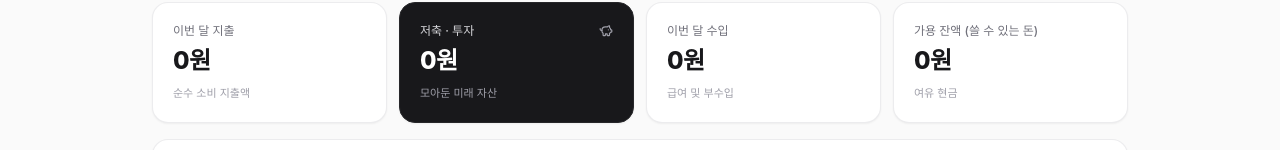
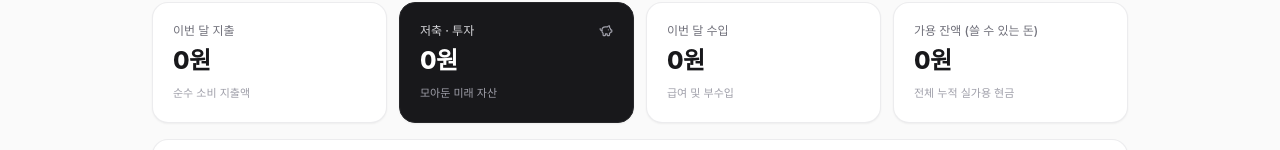
Before and after one commit to Bwaaab/my-budget, a React (Vite) app in the folder client/: page / in a window 1280 px wide. Shown: the part 121-271 px from the top of the page. Built offline with nearby package versions, Linux system fonts and the light colour scheme; no server answers.

Commit message:
feat: Make available cash balance cumulative across all months

```diff
--- a/client/src/App.jsx
+++ b/client/src/App.jsx
@@ -44,10 +44,17 @@ function computeClientStats(txList, year, month, monthlyBudget = 1200000, startD
   let totalIncome = 0;
   let totalSaving = 0;
   let allTimeSaving = 0;
+  let allTimeIncome = 0;
+  let allTimeExpense = 0;
 
   for (const t of allTx) {
+    const amt = Number(t.amount) || 0;
     if (isSavingTx(t)) {
-      allTimeSaving += Number(t.amount) || 0;
+      allTimeSaving += amt;
+    } else if (t.type === 'income') {
+      allTimeIncome += amt;
+    } else if (t.type === 'expense') {
+      allTimeExpense += amt;
     }
   }
 
@@ -79,8 +86,9 @@ function computeClientStats(txList, year, month, monthlyBudget = 1200000, startD
     }
   }
 
-  // Cash left to spend right now = Income - Expense - Saving
-  const balance = totalIncome - totalExpense - totalSaving;
+  // Cumulative cash left to spend right now across all months = AllTimeIncome - AllTimeExpense - AllTimeSaving
+  const balance = allTimeIncome - allTimeExpense - allTimeSaving;
+  const monthlyBalance = totalIncome - totalExpense - totalSaving;
   const remainingBudget = monthlyBudget - totalExpense;
   const budgetPercent = monthlyBudget > 0 ? Math.round((totalExpense / monthlyBudget) * 100) : 0;
   const needPercent = totalExpense > 0 ? Math.round((totalNeedExpense / totalExpense) * 100) : 0;
@@ -106,6 +114,7 @@ function computeClientStats(txList, year, month, monthlyBudget = 1200000, startD
     totalSaving,
     allTimeSaving,
     balance,
+    monthlyBalance,
     monthlyBudget,
     remainingBudget,
     budgetPercent,
--- a/client/src/components/SummaryCards.jsx
+++ b/client/src/components/SummaryCards.jsx
@@ -13,6 +13,7 @@ export default function SummaryCards({ stats, onOpenBudgetEdit }) {
     totalSaving = 0,
     allTimeSaving = 0,
     balance = 0,
+    monthlyBalance = 0,
     monthlyBudget = 1200000,
     remainingBudget = 0,
     budgetPercent = 0
@@ -68,18 +69,16 @@ export default function SummaryCards({ stats, onOpenBudgetEdit }) {
           </div>
         </div>
 
-        {/* 4. Available Cash Balance (Income - Expense - Saving) */}
+        {/* 4. Available Cash Balance (Cumulative across all months: AllTimeIncome - AllTimeExpense - AllTimeSaving) */}
         <div className="bg-white rounded-2xl p-3.5 sm:p-5 border border-zinc-200/70 shadow-xs min-w-0">
           <div className="text-xs font-medium text-zinc-500 mb-1 sm:mb-1.5 whitespace-nowrap">가용 잔액 (쓸 수 있는 돈)</div>
           <div className={`text-lg sm:text-2xl font-extrabold tracking-tight whitespace-nowrap truncate ${balance >= 0 ? 'text-zinc-900' : 'text-rose-700'}`}>
             {balance > 0 ? `+${formatKRW(balance)}` : formatKRW(balance)}
           </div>
           <div className="mt-1.5 sm:mt-2 text-[11px] text-zinc-400 whitespace-nowrap truncate">
-            {totalSaving > 0
-              ? `저축 제외 실가용 현금`
-              : balance >= 0
-              ? '여유 현금'
-              : '수입 초과 지출'}
+            {monthlyBalance !== 0
+              ? `이달 증감 ${monthlyBalance > 0 ? `+${formatKRW(monthlyBalance)}` : formatKRW(monthlyBalance)}`
+              : '전체 누적 실가용 현금'}
           </div>
         </div>
       </div>
```
